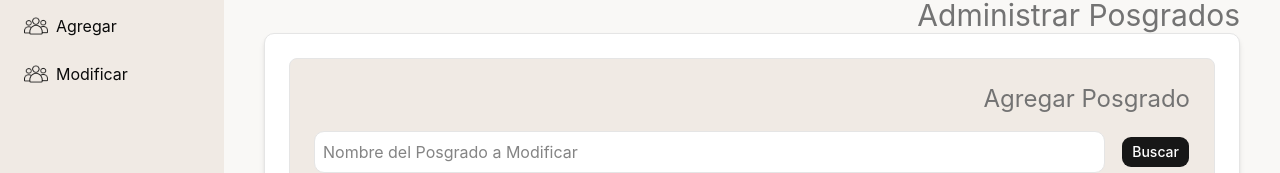
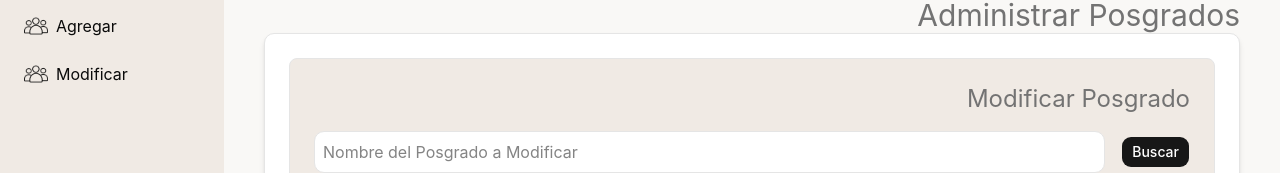
Before and after one commit to CheyPrime08/EquipoA_SistemaPosgrados, a React (Vite) app in the folder frontend/: page /modificar in a window 1280 px wide. Shown: the part 171-344 px from the top of the page. Built offline with nearby package versions, Linux system fonts and the light colour scheme.

Commit message:
Corregi una palabra

```diff
--- a/frontend/src/pages/admin/modificar.jsx
+++ b/frontend/src/pages/admin/modificar.jsx
@@ -31,7 +31,7 @@ const Modificar = () => {
 
           <div className="bg-card border border-border rounded-lg p-6 shadow-md h-full">
             <div className="bg-muted border border-border rounded-md p-6 flex flex-col gap-4 h-full">
-              <div className="w-full text-right"><h3 className="text-2xl text-muted-foreground">Agregar Posgrado</h3></div>
+              <div className="w-full text-right"><h3 className="text-2xl text-muted-foreground">Modificar Posgrado</h3></div>
               {/* Búsqueda */}
               <div className="flex gap-4 items-center">
                 <input
```
